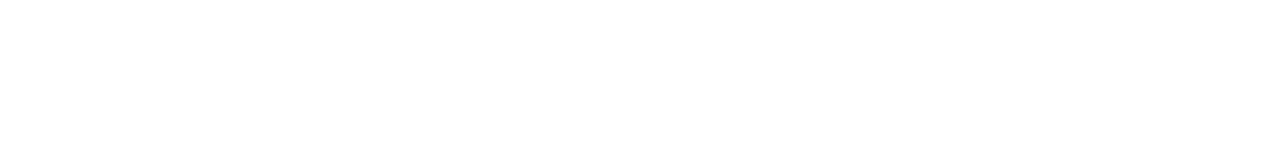
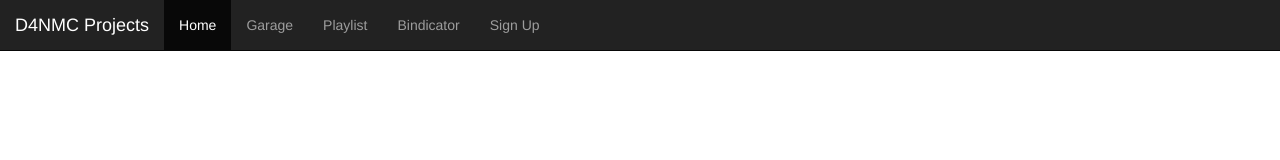
Before and after one commit to d4nmc/GarageProject, a plain HTML site: page HTML/bindicator.html in a window 1280 px wide. Shown: the top 160 px of the page. Drawn offline with nearby package versions, Linux system fonts and the light colour scheme.

Commit message:
mc: added in homepages for html project files

```diff
--- a/HTML/bindicator.html
+++ b/HTML/bindicator.html
@@ -4,9 +4,26 @@
     <meta charset="UTF-8">
     <meta http-equiv="X-UA-Compatible" content="IE=edge">
     <meta name="viewport" content="width=device-width, initial-scale=1.0">
+    <link rel="stylesheet" href="https://maxcdn.bootstrapcdn.com/bootstrap/3.4.1/css/bootstrap.min.css">
+    <script src="https://ajax.googleapis.com/ajax/libs/jquery/3.5.1/jquery.min.js"></script>
+    <script src="https://maxcdn.bootstrapcdn.com/bootstrap/3.4.1/js/bootstrap.min.js"></script>
     <title>The Bindicator</title>
 </head>
-<body>
+<body style="height:1500px">
 
+    <nav class="navbar navbar-inverse navbar-fixed-top" id="navbar">
+      <div class="container-fluid">
+        <div class="navbar-header">
+          <a class="navbar-brand" href="#">D4NMC Projects</a>
+        </div>
+        <ul class="nav navbar-nav">
+          <li class="active"><a href="index.html">Home</a></li>
+          <li><a href="garage.html">Garage</a></li>
+          <li><a href="plaaylist.html">Playlist</a></li>
+          <li><a href="bindicator.html">Bindicator</a></li>
+          <li><a href="signup.html">Sign Up</a></li>
+        </ul>
+      </div>
+    </nav>
 </body>
 </html>
```
Also changed, not shown: HTML/garage.html (+18 -1 lines), HTML/index.html (+3 -3 lines), HTML/plaaylist.html (+29 -0 lines).
